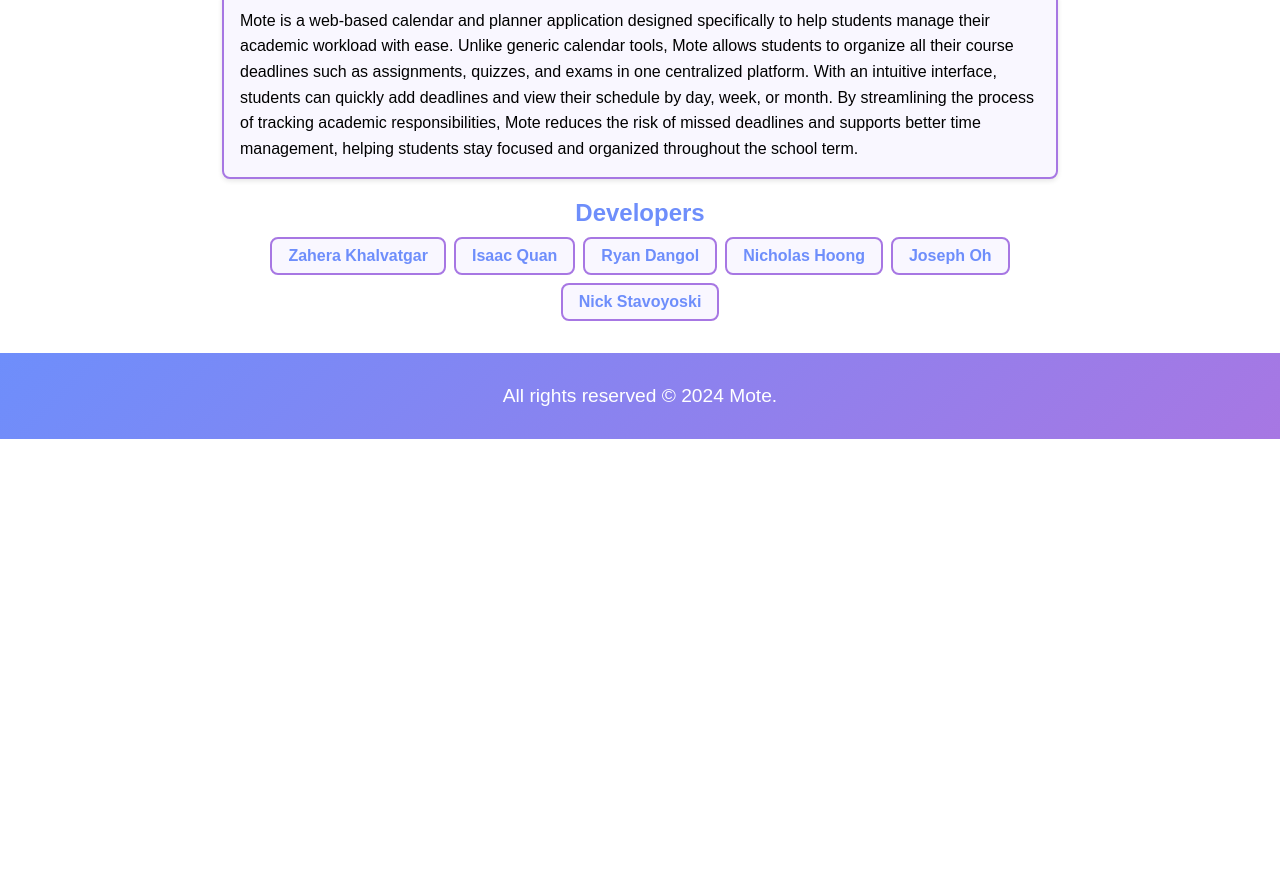
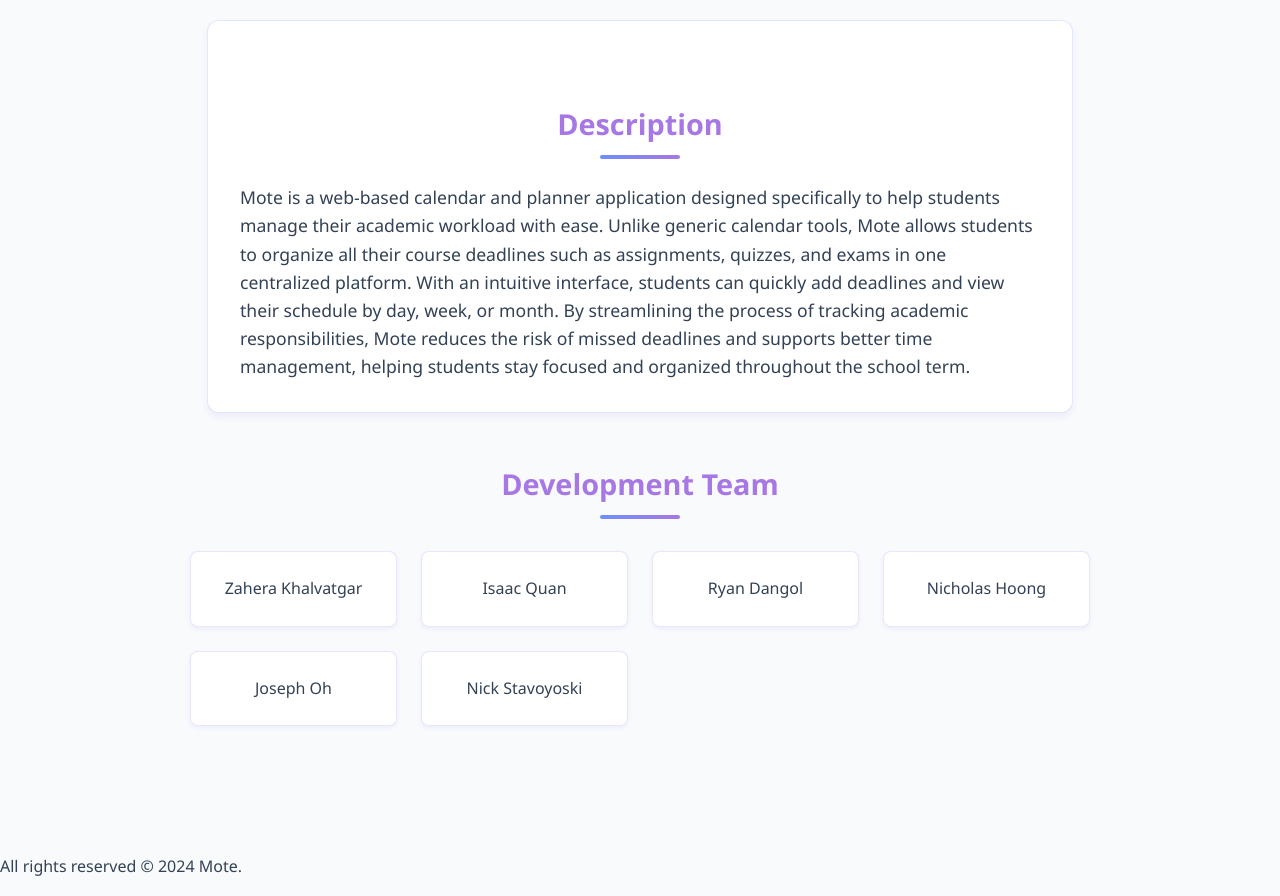
Before and after one commit to Isaac-Quan/ACIT-2911, a website: page views/home.html in a window 1280 px wide. Shown: the part 223-1119 px from the top of the page. Before the commit the page ends 800 px from the top, so only its background shows below. Drawn offline with nearby package versions, Linux system fonts and the light colour scheme.

Commit message:
logo/layout

```diff
--- a/public/css/home.css
+++ b/public/css/home.css
@@ -1,23 +1,93 @@
 body {
-    font-family: Arial, sans-serif;
+    font-family: 'Segoe UI', system-ui, -apple-system, sans-serif;
     margin: 0;
     padding: 0;
-    background-color: white;
+    background-color: #f8fafc;
+    color: #334155;
+    line-height: 1.6;
+}
+
+.content-wrapper {
+    max-width: 1200px;
+    margin: 0 auto;
+    padding: 2rem;
 }
 
 h1 {
+    color: #6e8efb;
     text-align: center;
-}
-
-h1, h2 {
-    color: #6e8efb;
+    font-size: 2.5rem;
+    margin: 2rem 0 1rem;
+    font-weight: 700;
 }
 
 h2 {
+    color: #a777e3;
     text-align: center;
-    margin-bottom: 10px;
+    font-size: 1.8rem;
+    margin: 3rem 0 1.5rem;
+    position: relative;
 }
 
+h2::after {
+    content: '';
+    display: block;
+    width: 80px;
+    height: 4px;
+    background: linear-gradient(90deg, #6e8efb, #a777e3);
+    margin: 0.5rem auto 0;
+    border-radius: 2px;
+}
+
+.description-card {
+    background: white;
+    border-radius: 12px;
+    padding: 2rem;
+    margin: 2rem auto;
+    max-width: 800px;
+    box-shadow: 0 4px 6px rgba(167, 119, 227, 0.1);
+    border: 1px solid rgba(110, 142, 251, 0.2);
+}
+
+.description-card p {
+    font-size: 1.1rem;
+    margin: 0;
+    padding: 0;
+    border: none;
+    background: none;
+    box-shadow: none;
+}
+
+.team-grid {
+    display: grid;
+    grid-template-columns: repeat(auto-fill, minmax(200px, 1fr));
+    gap: 1.5rem;
+    max-width: 900px;
+    margin: 2rem auto;
+    padding: 0;
+    list-style: none;
+}
+
+.team-member {
+    background: white;
+    border-radius: 8px;
+    padding: 1.5rem;
+    text-align: center;
+    box-shadow: 0 2px 4px rgba(110, 142, 251, 0.1);
+    transition: transform 0.2s, box-shadow 0.2s;
+    border: 1px solid rgba(167, 119, 227, 0.2);
+}
+
+.team-member:hover {
+    transform: translateY(-4px);
+    box-shadow: 0 6px 12px rgba(167, 119, 227, 0.15);
+}
+
+footer {
+    margin-top: 4rem;
+}
+
+/* Preserve original navigation exactly, just add logo */
 nav {
     background: linear-gradient(135deg, #6e8efb, #a777e3);
     padding: 1rem;
@@ -25,6 +95,7 @@
     justify-content: center;
     gap: 1rem;
     flex-wrap: wrap;
+    align-items: center;
 }
 
 .nav-title {
@@ -32,6 +103,13 @@
     font-weight: bold;
     color: white;
     margin-right: auto;
+    display: flex;
+    align-items: center;
+    gap: 10px;
+}
+
+.nav-title i {
+    font-size: 1.8rem;
 }
 
 nav a button {
@@ -48,42 +126,3 @@
     background-color: #e0c7f8;
     color: #6e8efb;
 }
-
-p {
-    max-width: 800px;
-    margin: 1rem auto;
-    padding: 1rem;
-    border: 2px solid #a777e3;
-    border-radius: 8px;
-    background-color: #f9f7ff;
-    box-shadow: 0 2px 5px rgba(0, 0, 0, 0.1);
-    line-height: 1.6;
-}
-
-ul {
-    max-width: 800px;
-    margin: 0 auto 2rem auto;
-    padding: 0;
-    display: flex;
-    flex-wrap: wrap;
-    gap: 0.5rem;
-    justify-content: center;
-    list-style-type: none;
-}
-
-ul li {
-    border: 2px solid #a777e3;
-    border-radius: 8px;
-    padding: 0.5rem 1rem;
-    background-color: #f9f7ff;
-    color: #6e8efb;
-    font-weight: bold;
-}
-
-footer {
-    background: linear-gradient(135deg, #6e8efb, #a777e3);
-    color: white;
-    text-align: center;
-    padding: 2rem;
-    font-size: 1.2rem;
-}
--- a/views/home.html
+++ b/views/home.html
@@ -3,29 +3,43 @@
 <head>
     <meta charset="UTF-8">
     <meta name="viewport" content="width=device-width, initial-scale=1.0">
+    <title>Mote - Student Planner</title>
     <link href="../css/home.css" rel="stylesheet">
-    <title>Mote</title>
+    <link href='https://unpkg.com/boxicons@2.1.4/css/boxicons.min.css' rel='stylesheet'>
 </head>
 <body>
-    <h1>Home Page</h1>
     <nav>
-    <div class="nav-title">Mote</div>
+        <div class="nav-title">
+            <i class='bx bx-calendar'></i>
+            <span>Mote</span>
+        </div>
         <a href="/index.html"><button>Calendar</button></a>
         <a href="/task.html"><button>Tasks</button></a>
         <a href="/courses.html"><button>Courses</button></a>
         <a href="/instruction.html"><button>Instructions</button></a>
     </nav>
-    <h2>Description</h2>
-    <p>Mote is a web-based calendar and planner application designed specifically to help students manage their academic workload with ease. Unlike generic calendar tools, Mote allows students to organize all their course deadlines such as assignments, quizzes, and exams in one centralized platform. With an intuitive interface, students can quickly add deadlines and view their schedule by day, week, or month. By streamlining the process of tracking academic responsibilities, Mote reduces the risk of missed deadlines and supports better time management, helping students stay focused and organized throughout the school term.</p>
-    <h2>Developers</h2>
-    <ul>
-        <li>Zahera Khalvatgar</li>
-        <li>Isaac Quan</li>
-        <li>Ryan Dangol</li>
-        <li>Nicholas Hoong</li>
-        <li>Joseph Oh</li>
-        <li>Nick Stavoyoski</li>
-    </ul>
-    <footer>All rights reserved &#xA9; 2024 Mote.</footer>
+
+    <div class="content-wrapper">
+        <h1>Home Page</h1>
+
+        <div class="description-card">
+            <h2>Description</h2>
+            <p>Mote is a web-based calendar and planner application designed specifically to help students manage their academic workload with ease. Unlike generic calendar tools, Mote allows students to organize all their course deadlines such as assignments, quizzes, and exams in one centralized platform. With an intuitive interface, students can quickly add deadlines and view their schedule by day, week, or month. By streamlining the process of tracking academic responsibilities, Mote reduces the risk of missed deadlines and supports better time management, helping students stay focused and organized throughout the school term.</p>
+        </div>
+
+        <h2>Development Team</h2>
+        <ul class="team-grid">
+            <li class="team-member">Zahera Khalvatgar</li>
+            <li class="team-member">Isaac Quan</li>
+            <li class="team-member">Ryan Dangol</li>
+            <li class="team-member">Nicholas Hoong</li>
+            <li class="team-member">Joseph Oh</li>
+            <li class="team-member">Nick Stavoyoski</li>
+        </ul>
+    </div>
+
+    <footer>
+        <p>All rights reserved © 2024 Mote.</p>
+    </footer>
 </body>
 </html>
```
